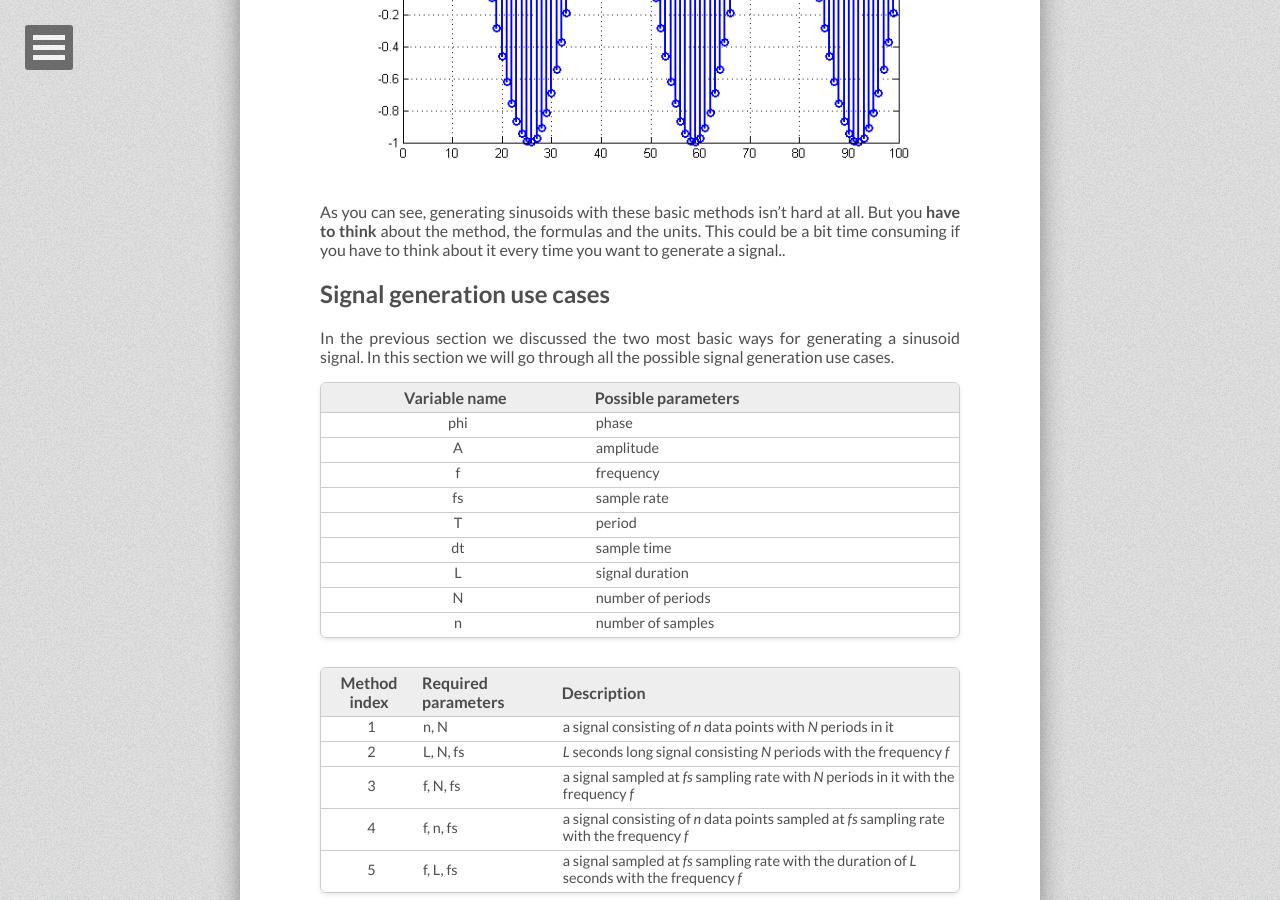
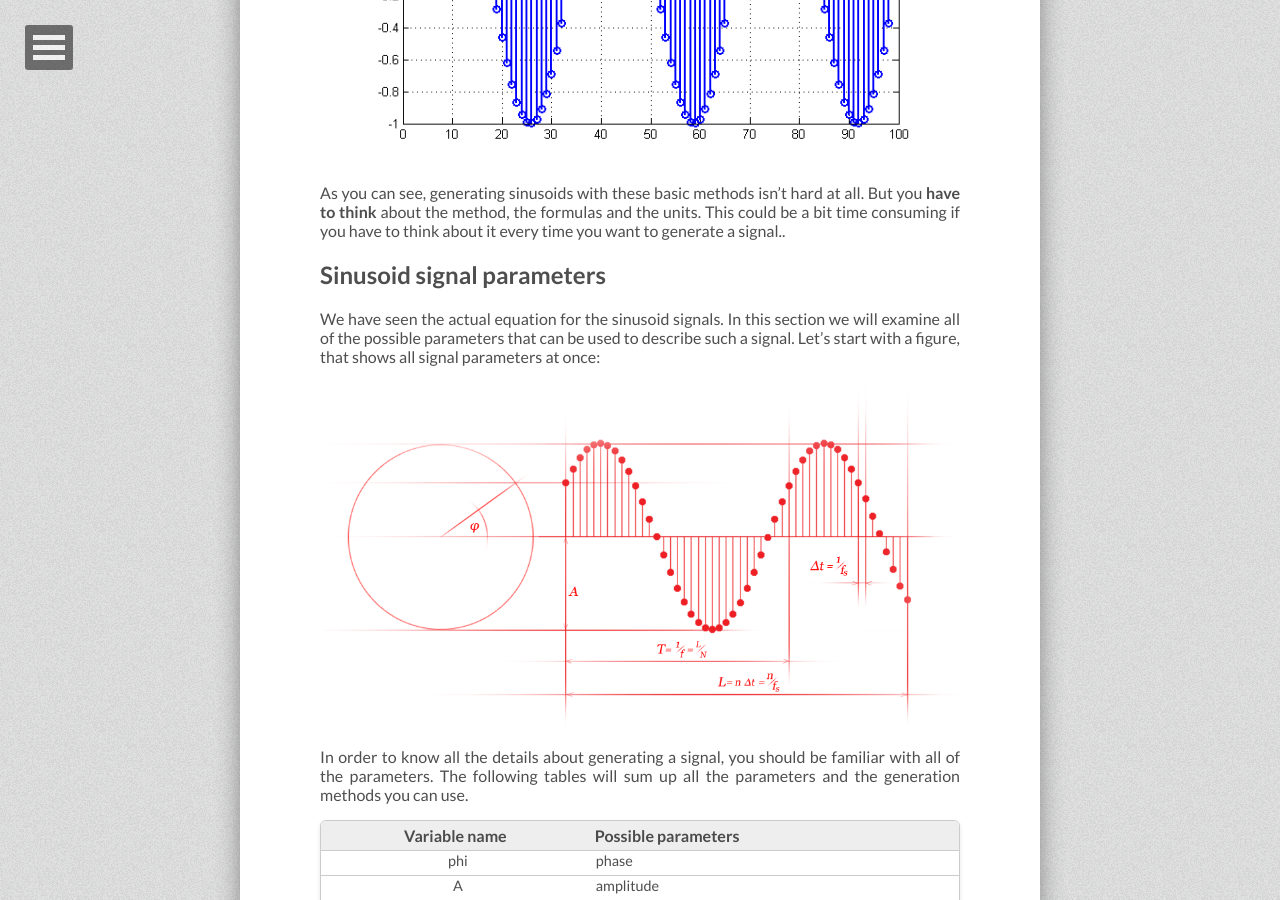
Before and after one commit to tiborsimon/tiborsimon.github.io, a Jekyll site: the page built from _posts/2015-05-28-smart-sinusoids.md, in a window 1280 px wide and 900 px high, scrolled down 2943 px. Built offline with Jekyll 4.4.1, drawn with Linux system fonts in a browser that asks for light colours; nearby versions of some CDN libraries; comment, search, counter and statistics services are not loaded; some of the changed text lies outside the part shown.

Commit message:
Article update

```diff
--- a/_posts/2015-05-28-smart-sinusoids.md
+++ b/_posts/2015-05-28-smart-sinusoids.md
@@ -51,9 +51,13 @@ The result will be a 100 sample long sinusoid signal, that contains 3 periods. B
 
 As you can see, generating sinusoids with these basic methods isn't hard at all. But you __have to think__ about the method, the formulas and the units. This could be a bit time consuming if you have to think about it every time you want to generate a signal..
 
-## Signal generation use cases
+## Sinusoid signal parameters
 
-In the previous section we discussed the two most basic ways for generating a sinusoid signal. In this section we will go through all the possible signal generation use cases.
+We have seen the actual equation for the sinusoid signals. In this section we will examine all of the possible parameters that can be used to describe such a signal. Let's start with a figure, that shows all signal parameters at once:
+
+<img src="/images/smart-sinusoids/detailed.png" />
+
+In order to know all the details about generating a signal, you should be familiar with all of the parameters. The following tables will sum up all the parameters and the generation methods you can use.
 
 | Variable name      | Possible parameters   |
 |:------------------:|:----------------------|
```
Also changed, not shown: other parts of _posts/2015-05-28-smart-sinusoids.md (+1 -1 lines).
